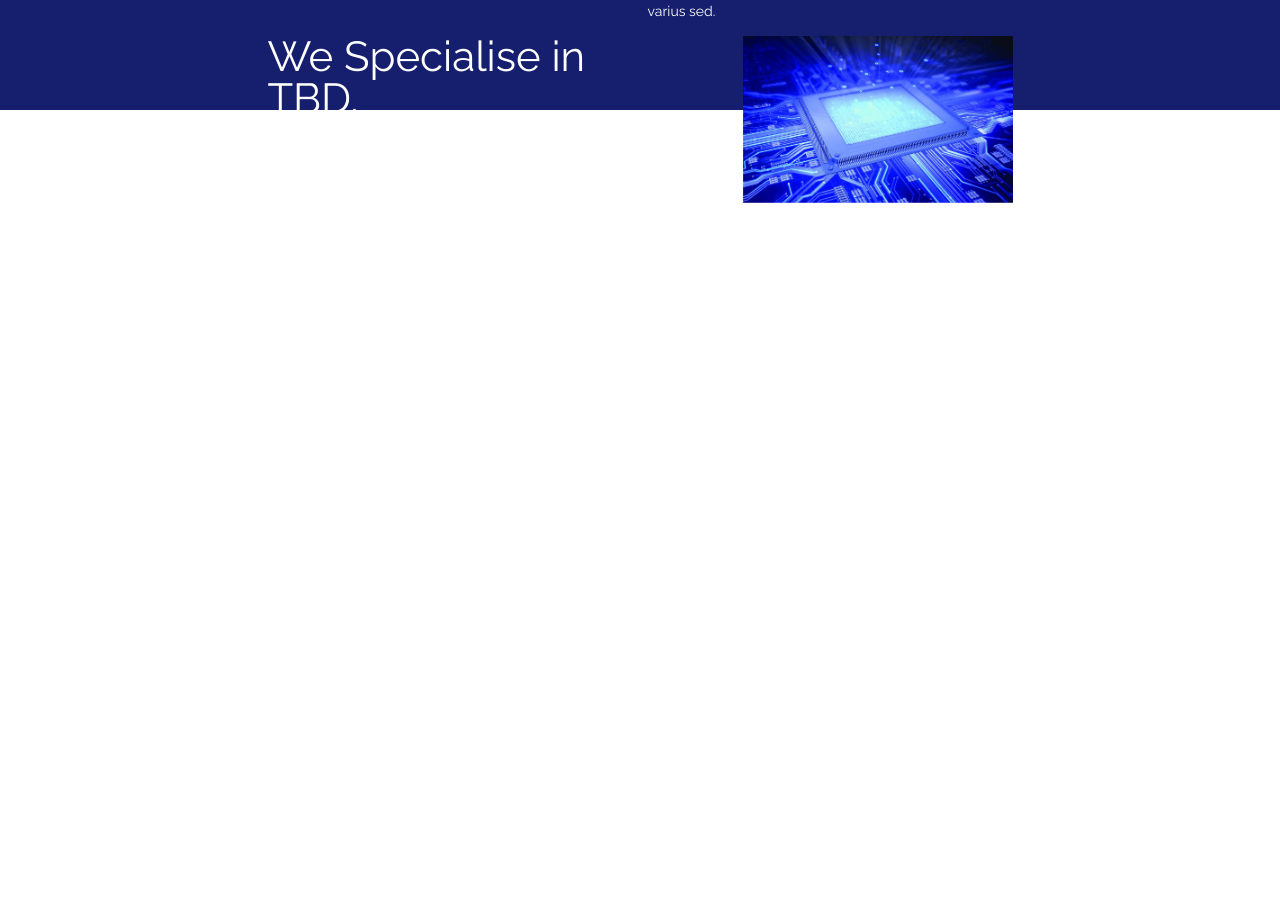
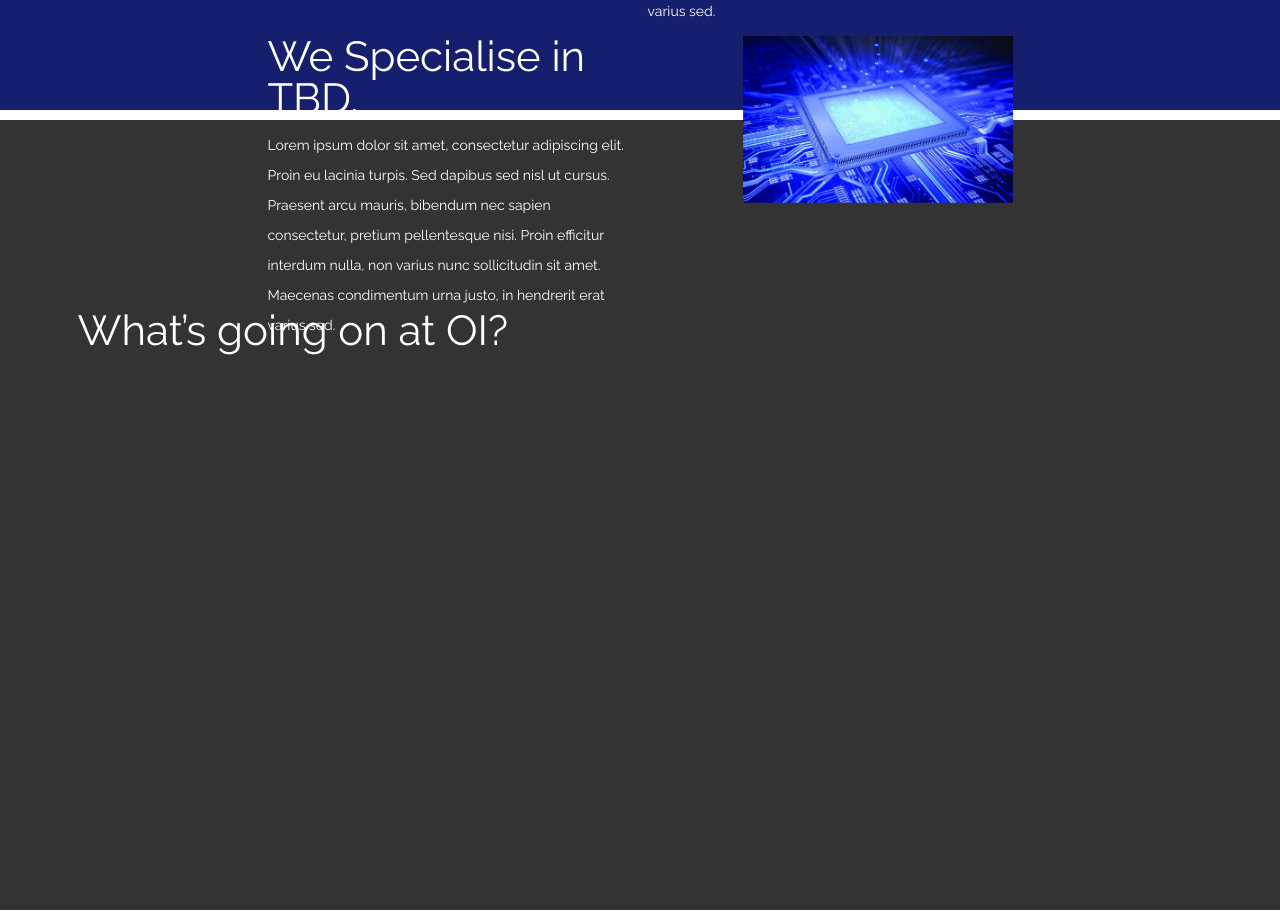
Before and after one commit to WWWarren/wwwarren.github.io, a React (Create React App) app: page / in a window 1280 px wide. Shown: the part 1480-2400 px from the top of the page. Before the commit the page ends 1830 px from the top, so only its background shows below. Built offline with nearby package versions, Linux system fonts and the light colour scheme.

Commit message:
started work on what going on section

```diff
--- a/src/components/App.js
+++ b/src/components/App.js
@@ -1,6 +1,7 @@
 import { Header } from './header/Header';
 import { Hero } from './hero/Hero';
 import { AboutUs } from './aboutUs/AboutUs';
+import { WhatGoingOn } from './whatGoingOn/whatGoingOn';
 
 function App() {
   return (
@@ -8,6 +9,7 @@ function App() {
       <Header />
       <Hero />
       <AboutUs />
+      <WhatGoingOn />
     </>
   );
 }
--- /dev/null
+++ b/src/components/whatGoingOn/whatGoingOn.js
@@ -0,0 +1,15 @@
+import react from 'react';
+
+export const WhatGoingOn = () => {
+    return (
+        <div className="h-100 whatGoingOn">
+            <div className="container">
+                <div className="row">
+                    <div className="col">
+                        <h3>What’s going on at OI?</h3>
+                    </div>
+                </div>
+            </div>
+        </div>
+    )
+}
--- /dev/null
+++ b/src/styles/components/whatGoingOn.scss
@@ -0,0 +1,15 @@
+.whatGoingOn {
+    background: #333;
+    padding-top: 190px;
+    color: #fff;
+    font-size: 18px;
+    line-height: 30px;
+    border-bottom: 10px solid #fff;
+    padding-bottom: 50px;
+
+    h3 {
+        font-size: 42px;
+        line-height: 42px;
+        margin-bottom: 10px;
+    }
+}
--- a/src/styles/styles.scss
+++ b/src/styles/styles.scss
@@ -11,3 +11,4 @@
 @import "./components/hero.scss";
 @import "./components/fonts.scss";
 @import "./components/aboutUs.scss";
+@import "./components/whatGoingOn.scss";
```
